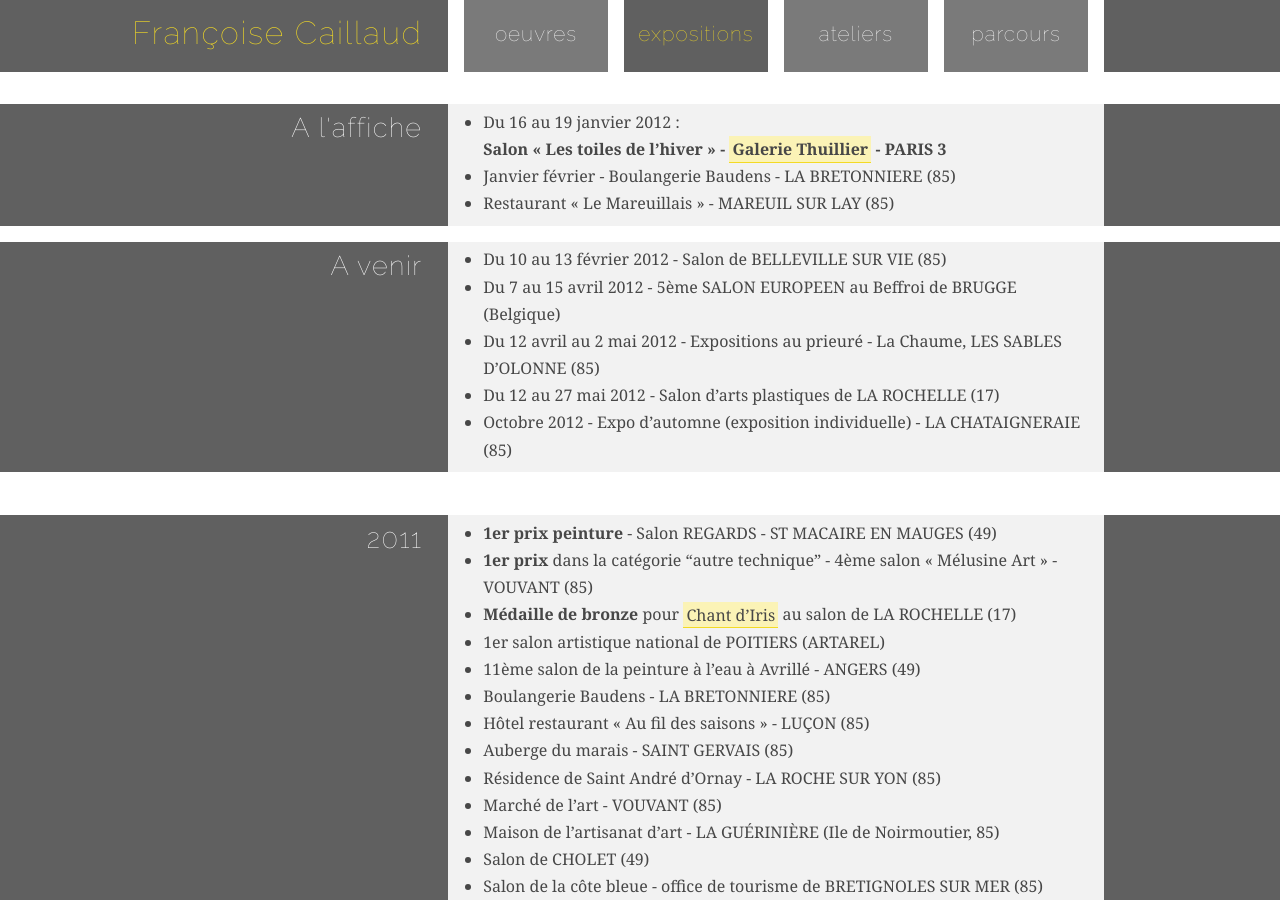
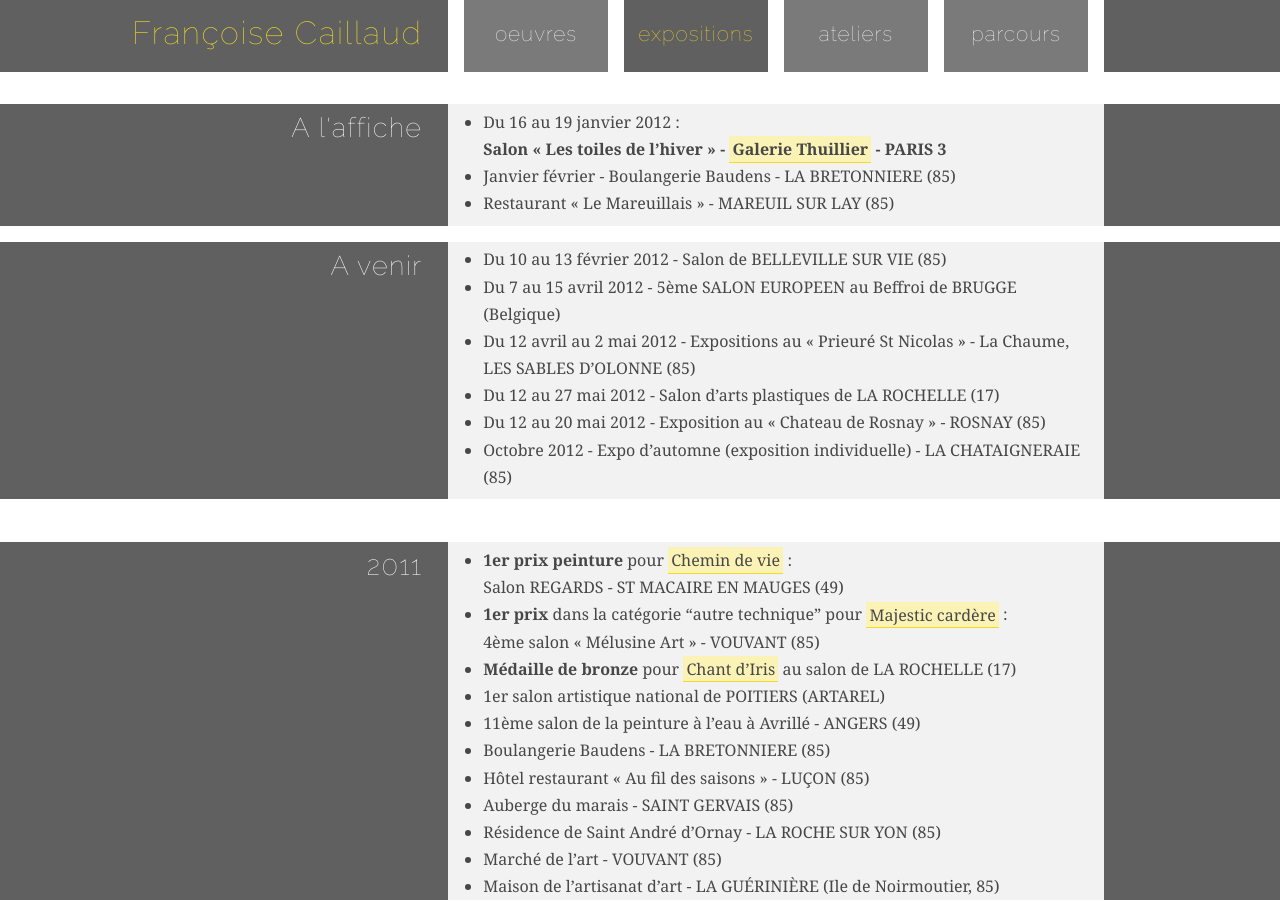
Before and after one commit to farnoux/fcaillaud.fr, a Jekyll site: the page built from expositions/index.html, in a window 1280 px wide and 900 px high. Built offline with Jekyll 4.4.1, drawn with Linux system fonts in a browser that asks for light colours.

Commit message:
Add some more expos.

```diff
--- a/_includes/expositions/2011.md
+++ b/_includes/expositions/2011.md
@@ -1,7 +1,7 @@
 
-* **1er prix peinture** - Salon REGARDS - ST MACAIRE EN MAUGES (49)
-* **1er prix** dans la catégorie "autre technique" - 4ème salon « Mélusine Art » - VOUVANT (85)
-* **Médaille de bronze** pour [Chant d'Iris]({{ site.root }}/aquarelle/2011/chant-diris) au salon de LA ROCHELLE (17)
+* **1er prix peinture** pour [Chemin de vie][1] :<br> Salon REGARDS - ST MACAIRE EN MAUGES (49)
+* **1er prix** dans la catégorie "autre technique" pour [Majestic cardère][2] :<br> 4ème salon « Mélusine Art » - VOUVANT (85)
+* **Médaille de bronze** pour [Chant d'Iris][3] au salon de LA ROCHELLE (17)
 * 1er salon artistique national de POITIERS (ARTAREL)
 * 11ème salon de la peinture à l’eau à Avrillé - ANGERS (49)
 * Boulangerie Baudens - LA BRETONNIERE (85)
@@ -20,3 +20,13 @@
 * « Marché de l’art » - AUBIGNY (85)
 * Galerie du Sénéchal - LUCS SUR BOULOGNE (85)
 * 23ème exposition des Artisans et Créateurs - L’ILE D’ELLE (85)
+
+[1]: {{site.root}}/aquarelle/2011/chemin-de-vie %}
+[2]: {{site.root}}/aquarelle/2011/majestic-cardere %}
+[3]: {{site.root}}/aquarelle/2011/chant-diris %}
+
+<!--
+//[1]: {{site.root}}/{ post_url 2011-03-01-majestic-cardere }
+//[2]: {{site.root}}/{ post_url 2011-03-01-majestic-cardere }
+//[3]: {{site.root}}/{ post_url 2011-02-23-chant-diris }
+-->
--- a/_includes/expositions/soon.md
+++ b/_includes/expositions/soon.md
@@ -1,6 +1,7 @@
 
 * Du 10 au 13 février 2012 - Salon de BELLEVILLE SUR VIE (85)
 * Du 7 au 15 avril 2012 - 5ème SALON EUROPEEN au Beffroi de BRUGGE (Belgique)
-* Du 12 avril au 2 mai 2012 - Expositions au prieuré - La Chaume, LES SABLES D'OLONNE (85)
+* Du 12 avril au 2 mai 2012 - Expositions au « Prieuré St Nicolas » - La Chaume, LES SABLES D'OLONNE (85)
 * Du 12 au 27 mai 2012 - Salon d’arts plastiques de LA ROCHELLE (17)
+* Du 12 au 20 mai 2012 - Exposition au « Chateau de Rosnay » - ROSNAY (85)
 * Octobre 2012 - Expo d’automne (exposition individuelle) - LA CHATAIGNERAIE (85)
```
